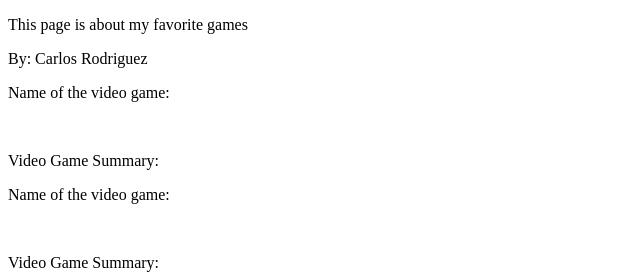
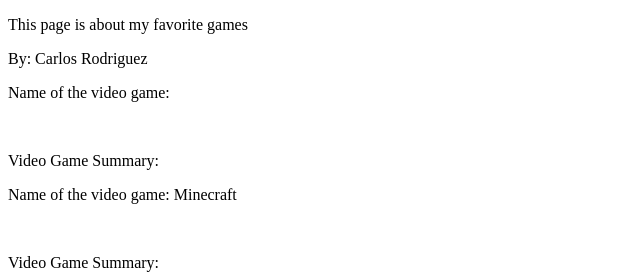
Before and after one commit to krlo-dev/punto3, a plain HTML site: page index.html in a window 1280 px wide. Shown: the top 276 px of the page, 0-640 px from the left. Drawn offline with Linux system fonts and the light colour scheme.

Commit message:
first game title

```diff
--- a/index.html
+++ b/index.html
@@ -11,7 +11,7 @@
     <div><img src="" alt=""></div>
     <div><p>Video Game Summary: </p></div>
 
-    <div><p>Name of the video game: </p></div>
+    <div><p>Name of the video game: Minecraft </p></div>
     <div><img src="" alt=""></div>
     <div><p>Video Game Summary: </p></div>
 
```
